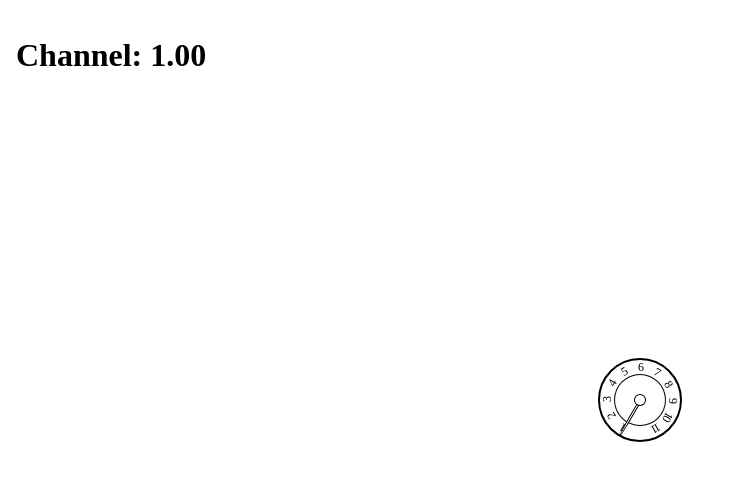
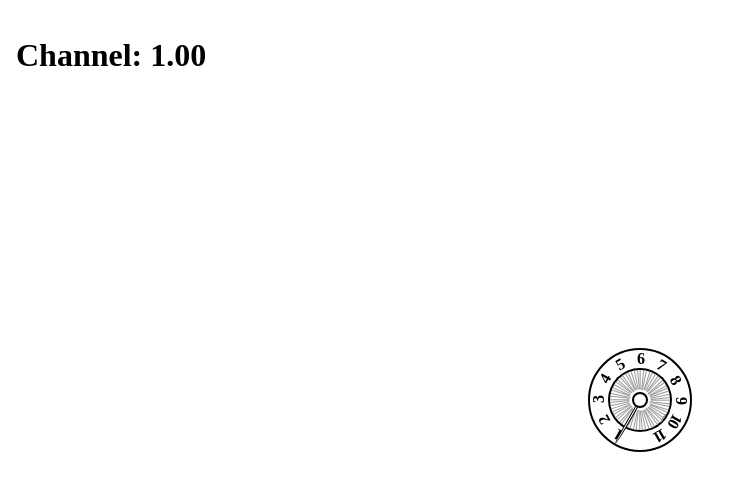
Before and after one commit to morgan-sam/react-dial, a React (Vite) app: page / in a window 1280 px wide. Shown: the top 490 px of the page, without its empty margins (0-738 px from the left). Built offline with nearby package versions, Linux system fonts and the light colour scheme.

Commit message:
changed styles and reactive

```diff
--- a/src/App.jsx
+++ b/src/App.jsx
@@ -1,8 +1,10 @@
 import React, { useState, useEffect, useRef } from "react";
 import "./styles.scss"; // Import your SCSS file
 
-const Dial = () => {
+const Dial = ({ onChange }) => {
   const dial = useRef(null);
+  const NUMBER_OF_CHANNELS = 11;
+  const [rotation, setRotation] = useState(210);
   const [channel, setChannel] = useState(1);
 
   useEffect(() => {
@@ -27,12 +29,12 @@ const Dial = () => {
       if (isDragging) {
         const deltaY = e.movementY;
         const currentRotation = getRotation(needle);
-        const rotation = currentRotation - deltaY;
-        setRotation(needle, rotation);
-        const channel =
-          (getRotation(dial_element.querySelector(".needle")) -
-            OFFSET_DEGREES) /
-          30;
+        const new_rotation = Math.min(
+          Math.max(currentRotation - deltaY, 30 + OFFSET_DEGREES),
+          330 + OFFSET_DEGREES
+        );
+        setRotation(new_rotation);
+        const channel = (new_rotation - OFFSET_DEGREES) / 30;
         setChannel(channel);
       }
     });
@@ -50,14 +52,6 @@ const Dial = () => {
       }
       return 0;
     }
-
-    function setRotation(element, degrees) {
-      const rotation = Math.min(
-        Math.max(degrees, 30 + OFFSET_DEGREES),
-        330 + OFFSET_DEGREES
-      );
-      element.style.transform = `rotate(${rotation}deg)`;
-    }
   }, []);
 
   return (
@@ -66,19 +60,26 @@ const Dial = () => {
         Channel: {channel.toFixed(2)}
       </h1>
       <div className="dial" ref={dial}>
-        <div className="needle"></div>
-        <div className="dial-body"></div>
+        <div
+          className="needle"
+          style={{ transform: `rotate(${rotation}deg` }}
+        ></div>
+        <div className="dial-body">
+          <div
+            className="markings"
+            style={{ transform: `rotate(${rotation}deg` }}
+          >
+            {[...Array(120).keys()].map((i) => (
+              <span className="marking" key={i}></span>
+            ))}
+          </div>
+        </div>
         <div className="dial-center"></div>
         <div className="levels">
-          {[...Array(11).keys()].map((i) => (
+          {[...Array(NUMBER_OF_CHANNELS).keys()].map((i) => (
             <span className="level" key={i}>
               {i + 1}
             </span>
-          ))}
-        </div>
-        <div className="markings">
-          {[...Array(120).keys()].map((i) => (
-            <span className="marking" key={i}></span>
           ))}
         </div>
       </div>
--- a/src/styles.scss
+++ b/src/styles.scss
@@ -1,6 +1,7 @@
 :root {
-  --dial-size: 80px;
-  --level-size: 12px;
+  --number-of-channel: 11;
+  --dial-size: 100px;
+  --level-size: 16px;
   --needle-width: 1px;
   --body-width-height: calc(var(--dial-size) - var(--level-size) * 2.5);
   --center-width-height: calc(
@@ -37,6 +38,7 @@ body {
   justify-content: center;
   align-items: center;
   cursor: pointer;
+  overflow: hidden;
 }
 
 .levels {
@@ -47,6 +49,8 @@ body {
   left: 0;
   transform: rotate(-90deg);
   pointer-events: none;
+  z-index: 110;
+  font-weight: bold;
 }
 
 .level {
@@ -58,9 +62,12 @@ body {
   text-align: center;
   letter-spacing: -2px;
   pointer-events: none;
+  z-index: 111;
 }
-@for $i from 1 through 12 {
-  $angle: calc(calc(360deg / 12) * calc($i + 6));
+
+$number_of_channels: 11;
+@for $i from 1 through $number_of_channels {
+  $angle: calc(calc(360deg / calc($number_of_channels + 1)) * calc($i + 6));
   $radius: calc(var(--dial-size) - var(--level-size) * 1) / 2;
 
   .level:nth-of-type(#{$i}) {
@@ -76,26 +83,32 @@ body {
   height: 100%;
   top: 0;
   left: 0;
-  transform: rotate(-90deg);
   pointer-events: none;
+  z-index: 100;
+  overflow: hidden;
 }
 
 .marking {
+  --marking-size: 10px;
   user-select: none;
   position: absolute;
-  width: var(--marking-size);
-  height: var(--marking-size);
-  font-size: var(--marking-size);
+  width: 0.1px;
+  height: 50%;
   text-align: center;
   pointer-events: none;
+  // background: #ccc;
+  background: #999;
+  z-index: 100;
 }
-@for $i from 1 through 12 {
-  $angle: calc(calc(360deg / 12) * calc($i + 6));
-  $radius: calc(var(--dial-size) - var(--marking-size) * 1) / 2;
+
+$number_of_markings: 60;
+@for $i from 1 through $number_of_markings {
+  $angle: calc(calc(360deg / $number_of_markings) * $i);
+  $radius: calc(var(--dial-size) - var(--marking-size) * 1) / 3.5;
 
   .marking:nth-of-type(#{$i}) {
-    left: calc(50% + #{$radius} * cos(#{$angle}) - var(--marking-size) / 2);
-    top: calc(50% + #{$radius} * sin(#{$angle}) - var(--marking-size) / 2);
+    left: calc(50% + #{$radius} * cos(#{$angle}) + 0%);
+    top: calc(50% + #{$radius} * sin(#{$angle}) - 25%);
     transform: rotate(calc(#{$angle} + 90deg));
   }
 }
@@ -110,7 +123,7 @@ body {
   left: calc(calc(50% - var(--needle-width) / 2));
   transform-origin: 50% 100%;
   transform: rotate(calc(180deg + 30deg));
-  z-index: 101;
+  z-index: 111;
   background: white;
   pointer-events: none;
 }
@@ -119,7 +132,7 @@ body {
 .dial-center {
   position: absolute;
   pointer-events: none;
-  box-shadow: 0 0 0 1px black;
+  box-shadow: 0 0 0 2px black;
   background: white;
   border-radius: 50%;
 }
@@ -129,7 +142,8 @@ body {
   height: var(--body-width-height);
   top: calc(50% - var(--body-width-height) / 2);
   left: calc(50% - var(--body-width-height) / 2);
-  z-index: 100;
+  z-index: 101;
+  overflow: hidden;
 }
 
 .dial-center {
@@ -137,5 +151,5 @@ body {
   height: var(--center-width-height);
   top: calc(50% - var(--center-width-height) / 2);
   left: calc(50% - var(--center-width-height) / 2);
-  z-index: 101;
+  z-index: 112;
 }
```
